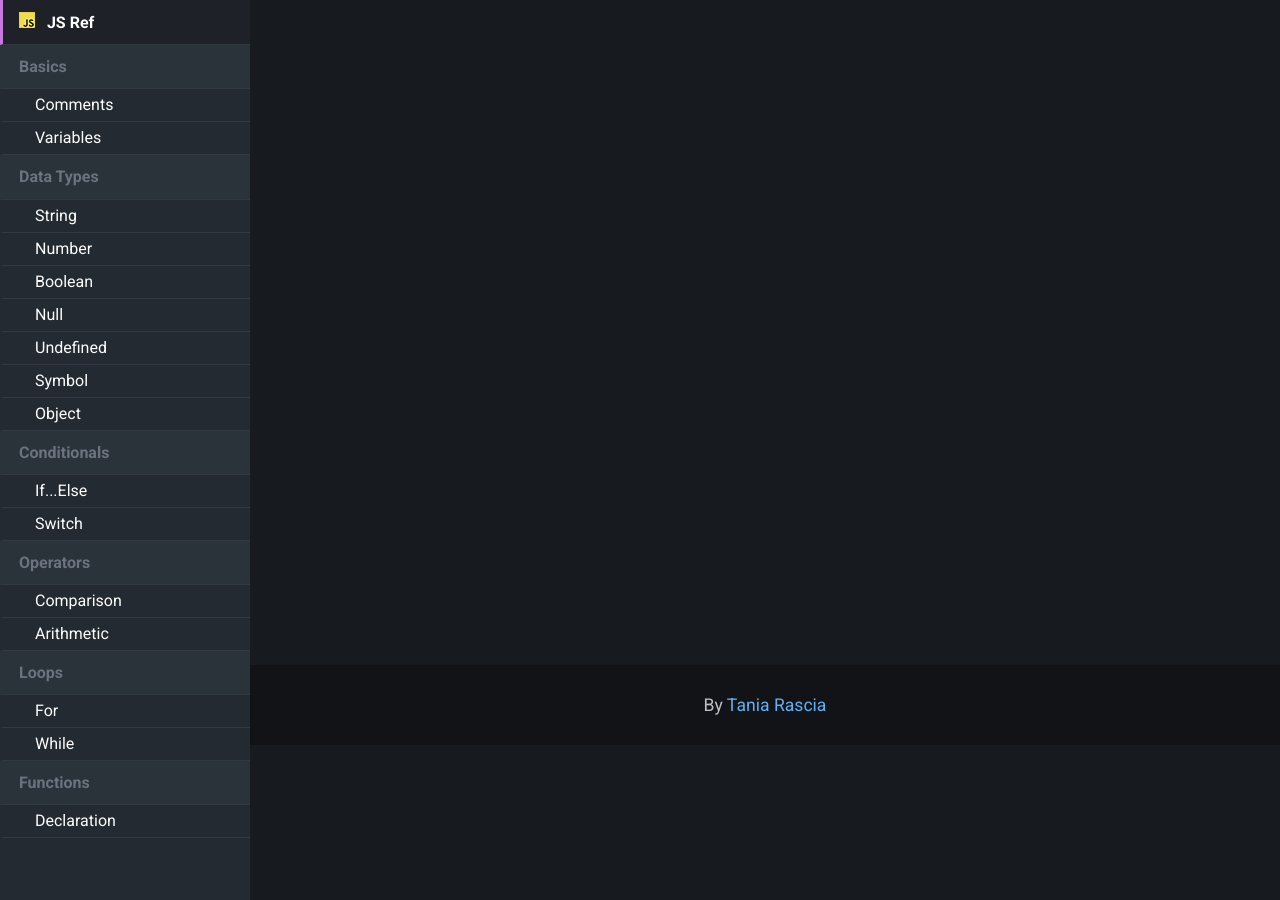
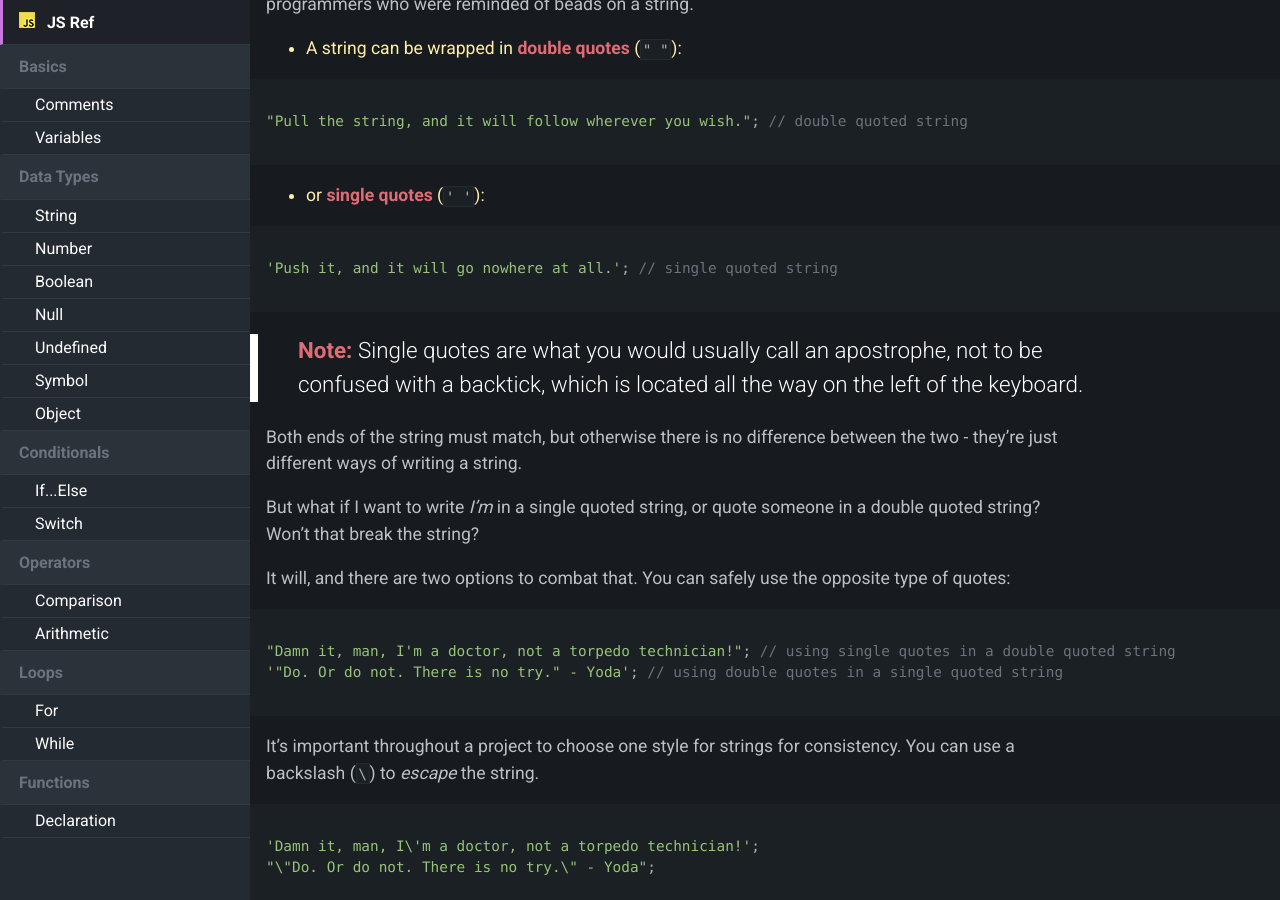
Before and after one commit to KJLarson/snippets, a Jekyll site: the page built from _pages/01_string.md, in a window 1280 px wide and 900 px high, scrolled down 277 px. Built offline with Jekyll 4.4.1, drawn with Linux system fonts in a browser that asks for light colours; nearby versions of some CDN libraries; some of the changed text lies outside the part shown.

Commit message:
Update 01_string.md

````diff
--- a/_pages/01_string.md
+++ b/_pages/01_string.md
@@ -6,8 +6,66 @@
 
 ---
 
-A **string** is a series of characters.
+> A **string** is a series of characters.
 
 ```js
 var foo = "Bar";
 ```
+
+Any data that contains text will be represented in a string. The name *string* likely originated from early programmers who were reminded of beads on a string.
+
+- A string can be wrapped in **double quotes** (`" "`):
+
+```js
+"Pull the string, and it will follow wherever you wish."; // double quoted string
+```
+
+- or **single quotes** (`' '`):
+
+```js
+'Push it, and it will go nowhere at all.'; // single quoted string
+```
+
+> **Note:** Single quotes are what you would usually call an apostrophe, not to be confused with a backtick, which is located all the way on the left of the keyboard.
+
+Both ends of the string must match, but otherwise there is no difference between the two - they're just different ways of writing a string.
+
+But what if I want to write *I'm* in a single quoted string, or quote someone in a double quoted string? Won't that break the string?
+
+It will, and there are two options to combat that. You can safely use the opposite type of quotes:
+
+```js
+"Damn it, man, I'm a doctor, not a torpedo technician!"; // using single quotes in a double quoted string
+'"Do. Or do not. There is no try." - Yoda'; // using double quotes in a single quoted string
+```
+
+It's important throughout a project to choose one style for strings for consistency. You can use a backslash (`\`) to *escape* the string.
+
+```js
+'Damn it, man, I\'m a doctor, not a torpedo technician!';
+"\"Do. Or do not. There is no try.\" - Yoda";
+```
+
+We can apply strings to variables. Let's use my `greeting` example.
+
+```js
+var greeting = "Oh hi, Mark!";
+```
+
+Strings can also be linked together in a process known as **concatenation**. Variables and strings can be joined together using the plus (`+`) symbol.
+
+```js
+var greeting = "Oh hi, " + "Mark" + "!"; // returns Oh hi, Mark!
+```
+
+Note that an empty space is also a character in a string. In the below example, we'll see how concatenation can be useful.
+
+```js
+var message = "Oh hi, ";
+var firstName = "Mark";
+var bam = "!";
+
+var greeting = message + firstName + bam; // returns Oh hi, Mark!
+```
+
+Now all the strings are represented by variables which can change. If you've ever logged into email or an app and were greeted with your name, you can see how your name is just a string in a variable in their system.
````
